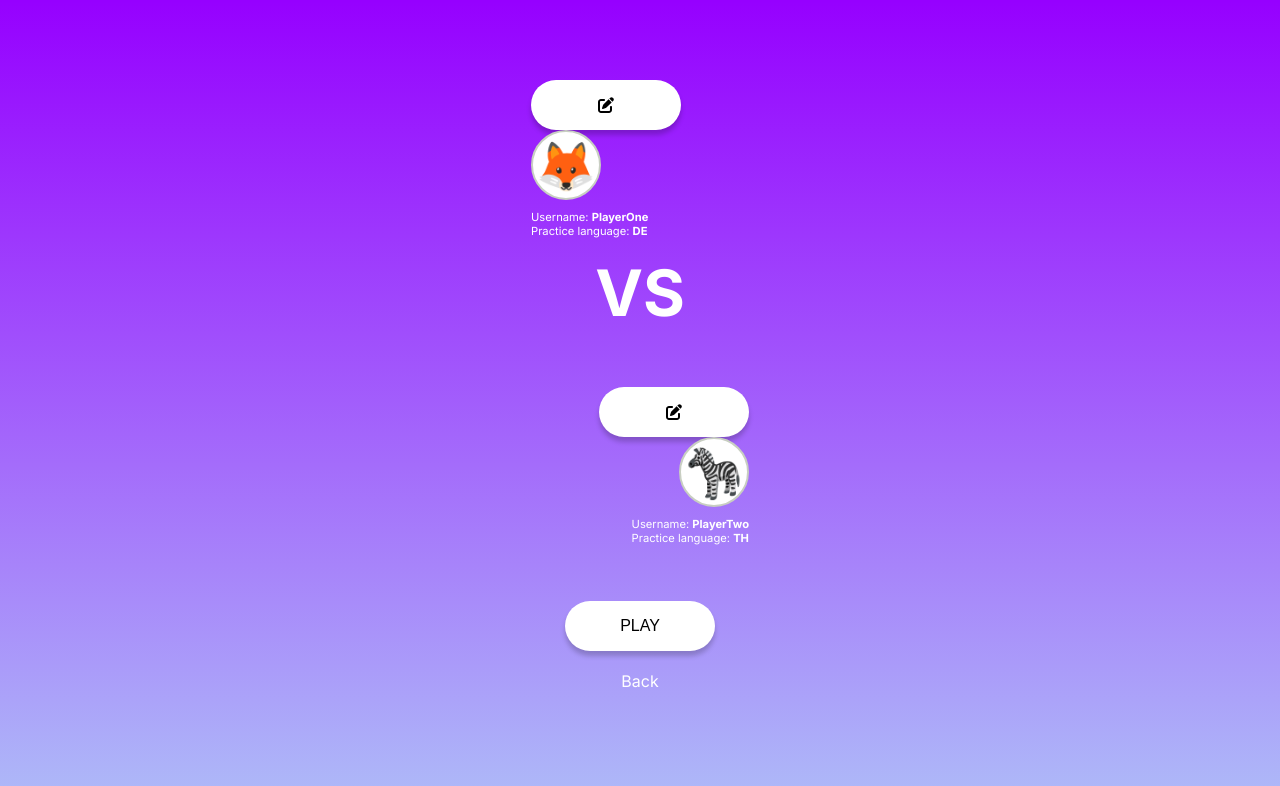
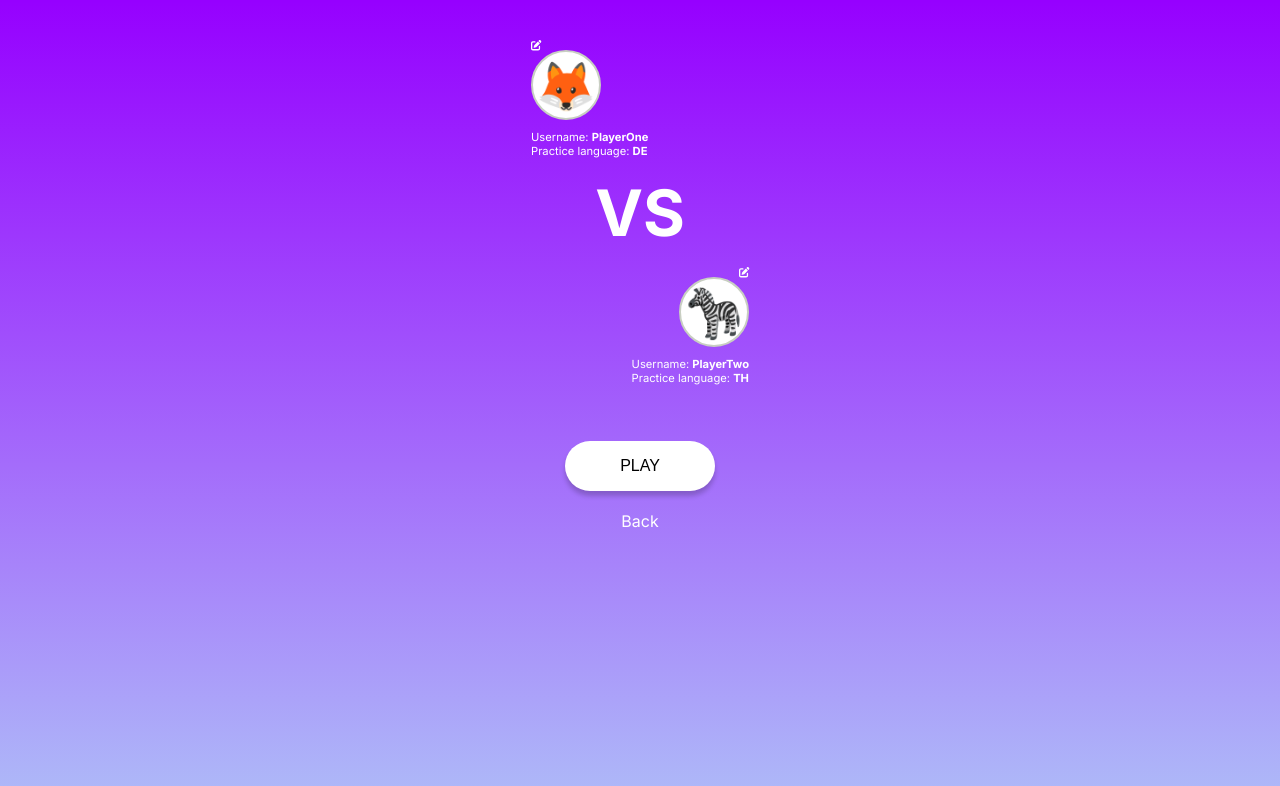
Before and after one commit to NirachaMarchett/couple-vocabs-game, a Next.js app: page /player in a window 1280 px wide. Shown: the top 786 px of the page. Built offline with nearby package versions, Linux system fonts and the light colour scheme.

Commit message:
fix edit button

```diff
--- a/src/pages/player/index.js
+++ b/src/pages/player/index.js
@@ -14,9 +14,13 @@ export default function PlayersPage (){
             <title>Player page</title>
         </Head>
         <main className={`${styles.main} ${inter.className}`}>
-            <PlayerCardOne/>
+            <div className={styles.cardContainerEditP1}>
+              <PlayerCardOne/>
+            </div>
             <h2>VS</h2>
-            <PlayerCardTwo/>
+            <div className={styles.cardContainerEditP2}>
+              <PlayerCardTwo/>
+            </div>
             <button>PLAY</button>
             <Link href= "/" className={styles.backButtonLink}>Back</Link>
         </main>
--- a/src/styles/Home.module.css
+++ b/src/styles/Home.module.css
@@ -1,6 +1,3 @@
-
-
-
 .main {
   display: flex;
   flex-direction: column;
--- a/src/styles/PlayerCard.module.css
+++ b/src/styles/PlayerCard.module.css
@@ -27,15 +27,6 @@
     justify-content: center;
 }
 
-.cardContainerP1 button{
-    margin-top: 0;
-    font-size: 0.65rem;
-    color: white;
-    background: none;
-    box-shadow: none;
-    width: 0px;
-    height: 0;
-}
 
 .cardContainerP2 {
     margin-right: 20px;
@@ -68,13 +59,3 @@
     align-items: center;
     justify-content: center;
 }
-
-.cardContainerP2 button{
-    margin-top: 0;
-    font-size: 0.65rem;
-    color: white;
-    background: none;
-    box-shadow: none;
-    width: 0px;
-    height: 0;
-}
--- a/src/styles/PlayerPage.module.css
+++ b/src/styles/PlayerPage.module.css
@@ -37,3 +37,23 @@
     padding: 5px;
     margin-top: 15px;
   }
+
+  .cardContainerEditP1 button{
+    margin-top: 0;
+    font-size: 0.65rem;
+    color: white;
+    background: none;
+    box-shadow: none;
+    width: 0px;
+    height: 0;
+}
+
+.cardContainerEditP2 button{
+  margin-top: 0;
+  font-size: 0.65rem;
+  color: white;
+  background: none;
+  box-shadow: none;
+  width: 0px;
+  height: 0;
+}
```
